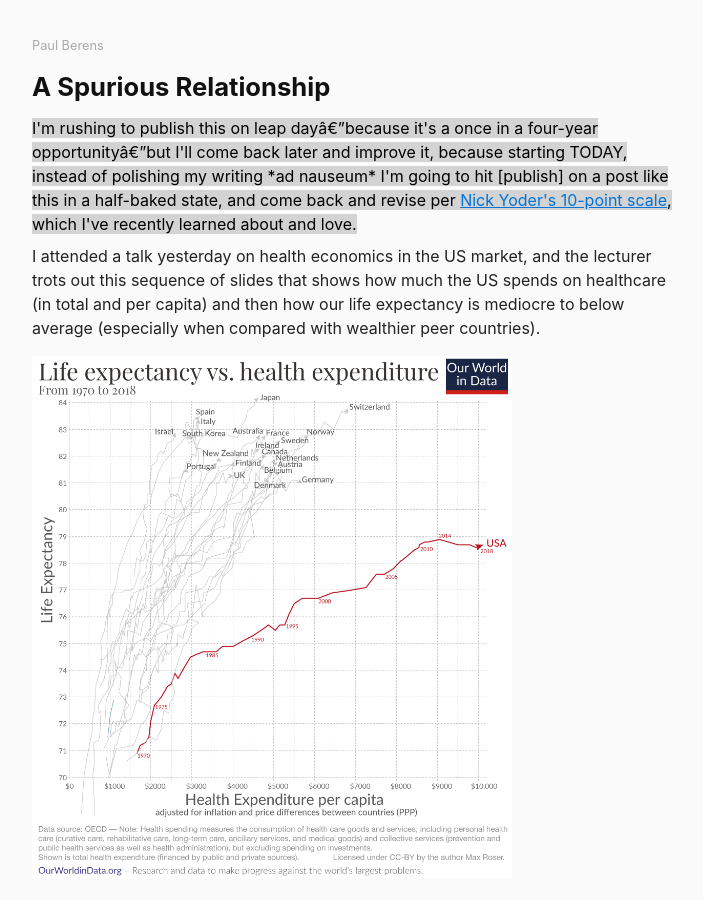
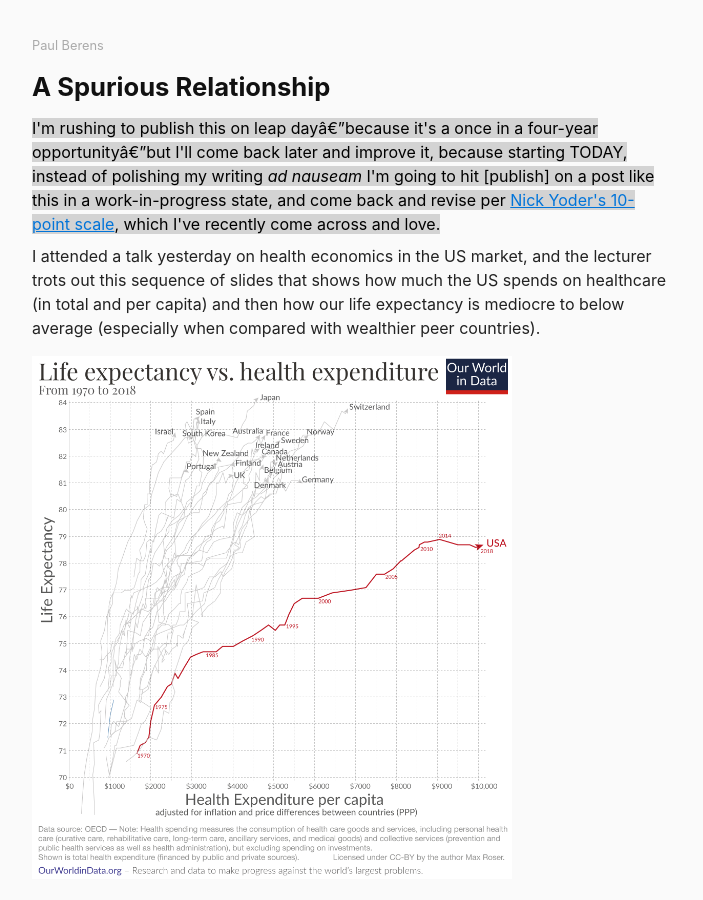
Before and after one commit to berensp/berensp.github.io, a Jekyll site: the page built from _posts/2024-02-29-us-life-expectancy.md, in a window 1280 px wide and 900 px high. Shown: the whole window, without its empty margins (288-991 px from the left). Built offline with Jekyll 4.4.1, drawn with Linux system fonts in a browser that asks for light colours; a script that is not in the unit is left out; some of the changed text lies outside the part shown.

Commit message:
Update 2024-02-29-us-life-expectancy.md

```diff
--- a/_posts/2024-02-29-us-life-expectancy.md
+++ b/_posts/2024-02-29-us-life-expectancy.md
@@ -4,7 +4,7 @@ title: A Spurious Relationship
 date: 2024-02-29
 author:	Paul Berens
 ---
-<mark_lightgray>I'm rushing to publish this on leap day—because it's a once in a four-year opportunity—but I'll come back later and improve it, because starting TODAY, instead of polishing my writing *ad nauseum* I'm going to hit [publish] on a post like this in a half-baked state, and come back and revise per <a href="https://nickyoder.com/perfectionism/" target="_blank">Nick Yoder's 10-point scale</a>, which I've recently learned about and love.</mark_lightgray>
+<mark_lightgray>I'm rushing to publish this on leap day—because it's a once in a four-year opportunity—but I'll come back later and improve it, because starting TODAY, instead of polishing my writing <i>ad nauseam</i> I'm going to hit [publish] on a post like this in a work-in-progress state, and come back and revise per <a href="https://nickyoder.com/perfectionism/" target="_blank">Nick Yoder's 10-point scale</a>, which I've recently come across and love.</mark_lightgray>
 
 I attended a talk yesterday on health economics in the US market, and the lecturer trots out this sequence of slides that shows how much the US spends on healthcare (in total and per capita) and then how our life expectancy is mediocre to below average (especially when compared with wealthier peer countries).
 
```
Also changed, not shown: other parts of _posts/2024-02-29-us-life-expectancy.md (+4 -2 lines).
